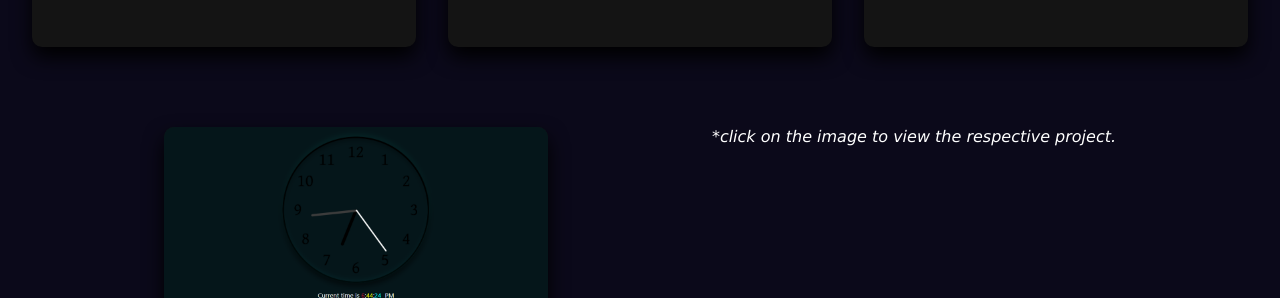
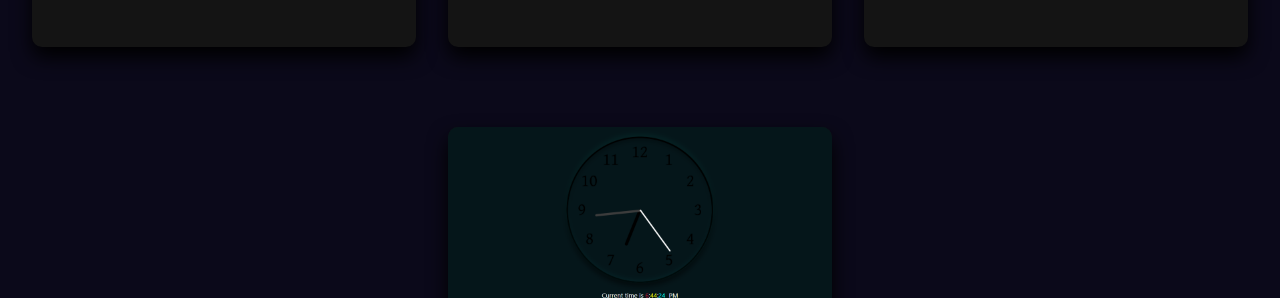
Before and after one commit to lakshya2207/lakshya2207.github.io, a plain HTML site: page index.html in a window 1280 px wide. Shown: the part 2090-2388 px from the top of the page. Drawn offline with Linux system fonts and the light colour scheme.

Commit message:
Update index.html

```diff
--- a/index.html
+++ b/index.html
@@ -106,9 +106,9 @@
                             A fusion of style and technology!, a unique Analog and Digital watch designed using pure HTML, CSS, and JavaScript. Check out the perfect blend of classic design and modern functionality.
                         </p>
                 </div>
-                <i>
+                <!-- <i>
                     *click on the image to view the respective project. <br>
-                </i>
+                </i> -->
             </div>
         </div>
        <div class="about" id="about">
```
